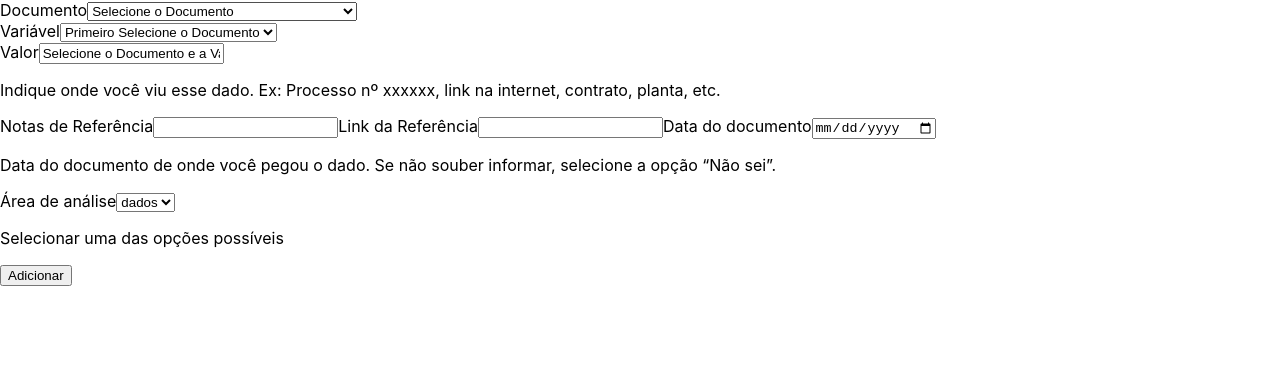
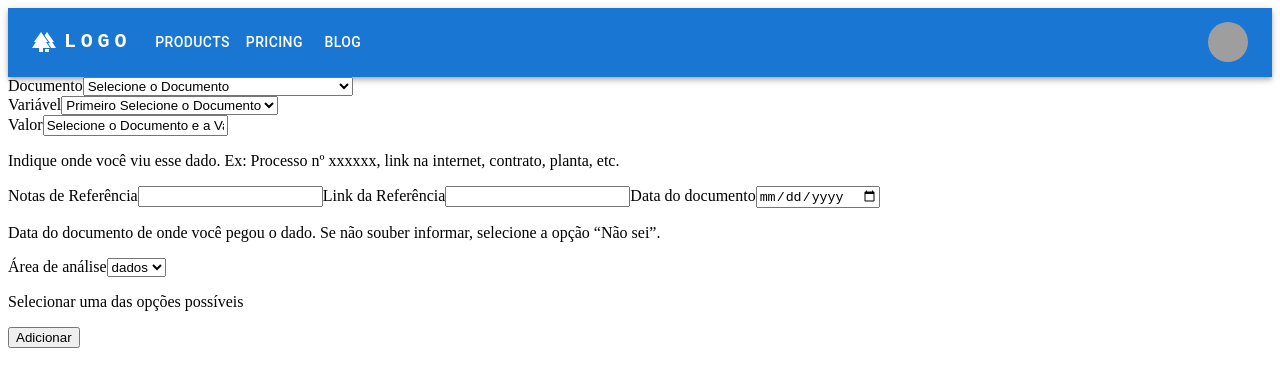
Before and after one commit to marialigiaunifesp/prototipo_radar_urbanistico_FE, a React (Create React App) app: page / in a window 1280 px wide. Shown: the top 386 px of the page. Built offline with nearby package versions, Linux system fonts and the light colour scheme; grey boxes are pictures that could not be loaded.

Commit message:
appbar e estilização

```diff
--- a/package.json
+++ b/package.json
@@ -3,6 +3,9 @@
   "version": "0.1.0",
   "private": true,
   "dependencies": {
+    "@emotion/react": "^11.11.0",
+    "@emotion/styled": "^11.11.0",
+    "@mui/material": "^5.13.0",
     "@testing-library/jest-dom": "^5.16.5",
     "@testing-library/react": "^13.4.0",
     "@testing-library/user-event": "^13.5.0",
--- a/src/App.css
+++ /dev/null
@@ -1,38 +0,0 @@
-.App {
-  text-align: center;
-}
-
-.App-logo {
-  height: 40vmin;
-  pointer-events: none;
-}
-
-@media (prefers-reduced-motion: no-preference) {
-  .App-logo {
-    animation: App-logo-spin infinite 20s linear;
-  }
-}
-
-.App-header {
-  background-color: #282c34;
-  min-height: 100vh;
-  display: flex;
-  flex-direction: column;
-  align-items: center;
-  justify-content: center;
-  font-size: calc(10px + 2vmin);
-  color: white;
-}
-
-.App-link {
-  color: #61dafb;
-}
-
-@keyframes App-logo-spin {
-  from {
-    transform: rotate(0deg);
-  }
-  to {
-    transform: rotate(360deg);
-  }
-}
--- a/src/App.js
+++ b/src/App.js
@@ -1,11 +1,13 @@
-
-import "./App.css";
 import React from 'react';
 import Formulario from "./componentes/Formulario";
+import ResponsiveAppBar from './navigation/header/AppBar';
 
 function App() {
   return (
+    <div>
+    <ResponsiveAppBar />
     <Formulario />
+    </div>
   );
 }
 
--- a/src/index.css
+++ /dev/null
@@ -1,13 +0,0 @@
-body {
-  margin: 0;
-  font-family: -apple-system, BlinkMacSystemFont, 'Segoe UI', 'Roboto', 'Oxygen',
-    'Ubuntu', 'Cantarell', 'Fira Sans', 'Droid Sans', 'Helvetica Neue',
-    sans-serif;
-  -webkit-font-smoothing: antialiased;
-  -moz-osx-font-smoothing: grayscale;
-}
-
-code {
-  font-family: source-code-pro, Menlo, Monaco, Consolas, 'Courier New',
-    monospace;
-}
--- a/src/index.js
+++ b/src/index.js
@@ -1,6 +1,5 @@
 import React from 'react';
 import ReactDOM from 'react-dom/client';
-import './index.css';
 import App from './App';
 
 const root = ReactDOM.createRoot(document.getElementById('root'));
--- /dev/null
+++ b/src/navigation/header/AppBar.js
@@ -0,0 +1,163 @@
+/* eslint-disable import/no-unresolved */
+import * as React from 'react';
+import AppBar from '@mui/material/AppBar';
+import Box from '@mui/material/Box';
+import Toolbar from '@mui/material/Toolbar';
+import IconButton from '@mui/material/IconButton';
+import Typography from '@mui/material/Typography';
+import Menu from '@mui/material/Menu';
+import MenuIcon from '@mui/icons-material/Menu';
+import Container from '@mui/material/Container';
+import Avatar from '@mui/material/Avatar';
+import Button from '@mui/material/Button';
+import Tooltip from '@mui/material/Tooltip';
+import MenuItem from '@mui/material/MenuItem';
+import ForestSharpIcon from '@mui/icons-material/ForestSharp';
+
+const pages = ['Products', 'Pricing', 'Blog'];
+const settings = ['Profile', 'Account', 'Dashboard', 'Logout'];
+
+function ResponsiveAppBar() {
+  const [anchorElNav, setAnchorElNav] = React.useState(null);
+  const [anchorElUser, setAnchorElUser] = React.useState(null);
+
+  const handleOpenNavMenu = (event) => {
+    setAnchorElNav(event.currentTarget);
+  };
+  const handleOpenUserMenu = (event) => {
+    setAnchorElUser(event.currentTarget);
+  };
+
+  const handleCloseNavMenu = () => {
+    setAnchorElNav(null);
+  };
+
+  const handleCloseUserMenu = () => {
+    setAnchorElUser(null);
+  };
+
+  return (
+    <AppBar position="static">
+      <Container maxWidth="xl">
+        <Toolbar disableGutters>
+          <ForestSharpIcon sx={{ display: { xs: 'none', md: 'flex' }, mr: 1 }} />
+          <Typography
+            variant="h6"
+            noWrap
+            component="a"
+            href="/"
+            sx={{
+              mr: 2,
+              display: { xs: 'none', md: 'flex' },
+              fontFamily: 'monospace',
+              fontWeight: 700,
+              letterSpacing: '.3rem',
+              color: 'inherit',
+              textDecoration: 'none',
+            }}
+          >
+            LOGO
+          </Typography>
+
+          <Box sx={{ flexGrow: 1, display: { xs: 'flex', md: 'none' } }}>
+            <IconButton
+              size="large"
+              aria-label="account of current user"
+              aria-controls="menu-appbar"
+              aria-haspopup="true"
+              onClick={handleOpenNavMenu}
+              color="inherit"
+            >
+              <MenuIcon />
+            </IconButton>
+            <Menu
+              id="menu-appbar"
+              anchorEl={anchorElNav}
+              anchorOrigin={{
+                vertical: 'bottom',
+                horizontal: 'left',
+              }}
+              keepMounted
+              transformOrigin={{
+                vertical: 'top',
+                horizontal: 'left',
+              }}
+              open={Boolean(anchorElNav)}
+              onClose={handleCloseNavMenu}
+              sx={{
+                display: { xs: 'block', md: 'none' },
+              }}
+            >
+              {pages.map((page) => (
+                <MenuItem key={page} onClick={handleCloseNavMenu}>
+                  <Typography textAlign="center">{page}</Typography>
+                </MenuItem>
+              ))}
+            </Menu>
+          </Box>
+          <ForestSharpIcon sx={{ display: { xs: 'flex', md: 'none' }, mr: 1 }} />
+          <Typography
+            variant="h5"
+            noWrap
+            component="a"
+            href=""
+            sx={{
+              mr: 2,
+              display: { xs: 'flex', md: 'none' },
+              flexGrow: 1,
+              fontFamily: 'monospace',
+              fontWeight: 700,
+              letterSpacing: '.3rem',
+              color: 'inherit',
+              textDecoration: 'none',
+            }}
+          >
+            LOGO
+          </Typography>
+          <Box sx={{ flexGrow: 1, display: { xs: 'none', md: 'flex' } }}>
+            {pages.map((page) => (
+              <Button
+                key={page}
+                onClick={handleCloseNavMenu}
+                sx={{ my: 2, color: 'white', display: 'block' }}
+              >
+                {page}
+              </Button>
+            ))}
+          </Box>
+
+          <Box sx={{ flexGrow: 0 }}>
+            <Tooltip title="Open settings">
+              <IconButton onClick={handleOpenUserMenu} sx={{ p: 0 }}>
+                <Avatar alt="Remy Sharp" src="/static/images/avatar/2.jpg" />
+              </IconButton>
+            </Tooltip>
+            <Menu
+              sx={{ mt: '45px' }}
+              id="menu-appbar"
+              anchorEl={anchorElUser}
+              anchorOrigin={{
+                vertical: 'top',
+                horizontal: 'right',
+              }}
+              keepMounted
+              transformOrigin={{
+                vertical: 'top',
+                horizontal: 'right',
+              }}
+              open={Boolean(anchorElUser)}
+              onClose={handleCloseUserMenu}
+            >
+              {settings.map((setting) => (
+                <MenuItem key={setting} onClick={handleCloseUserMenu}>
+                  <Typography textAlign="center">{setting}</Typography>
+                </MenuItem>
+              ))}
+            </Menu>
+          </Box>
+        </Toolbar>
+      </Container>
+    </AppBar>
+  );
+}
+export default ResponsiveAppBar;
```
Also changed, not shown: src/styles.js (added, +10 -0 lines), src/componentes/Formulario/formulario.css (deleted), 1 other file (tests, documents, lock files or other folders).
